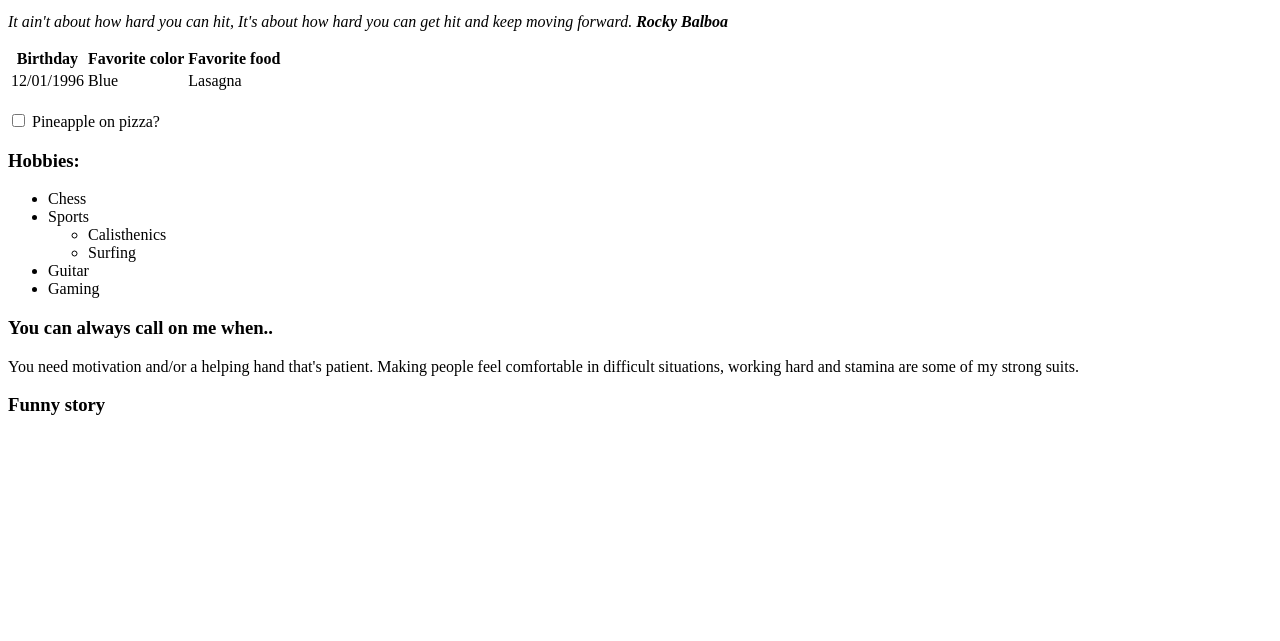
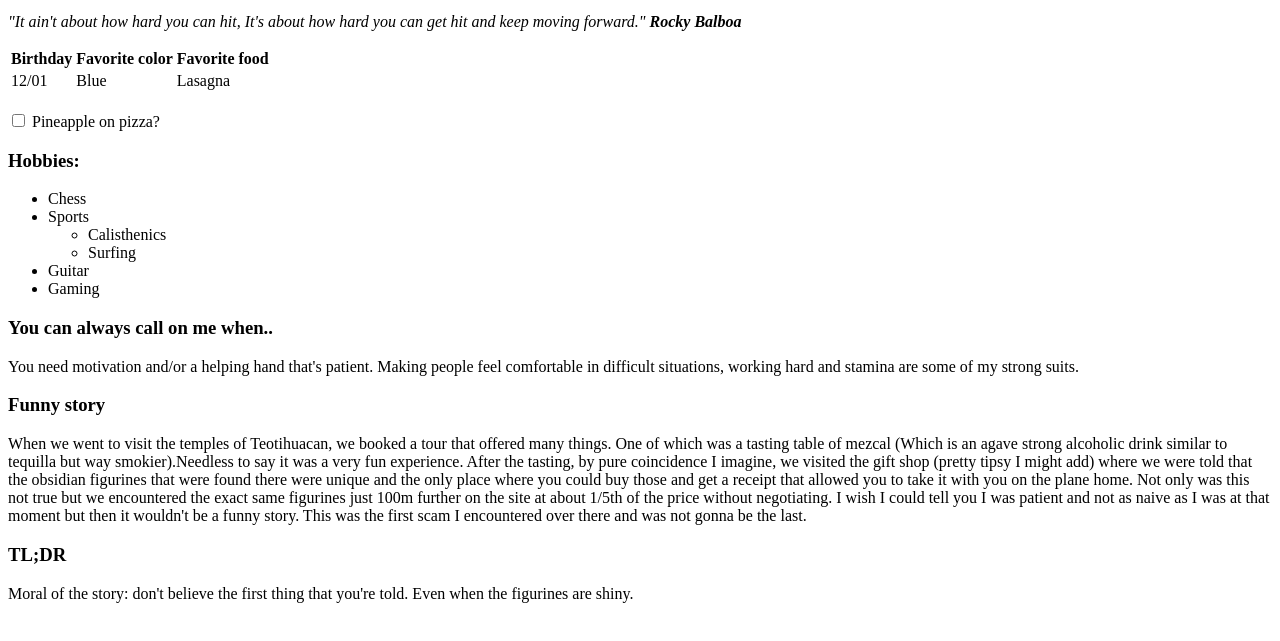
Before and after one commit to Codekmt/Sites, a plain HTML site: page index.html in a window 1280 px wide. Shown: the part 135-776 px from the top of the page. Drawn offline with Linux system fonts and the light colour scheme.

Commit message:
Added story

```diff
--- a/index.html
+++ b/index.html
@@ -11,7 +11,7 @@
     </header>
     <p>Always looking for the next challenge!</p>
     <img src="file:///C:/Users/becod/Downloads/Surfing_Dude.jpg" alt="Nostalgia about surfing" style="width:412px;height:512px">
-    <p><em>It ain't about how hard you can hit, It's about how hard you can get hit and keep moving forward. <strong>Rocky Balboa</strong></em></p>
+    <p><em>"It ain't about how hard you can hit, It's about how hard you can get hit and keep moving forward." <strong>Rocky Balboa</strong></em></p>
     <table>
         <tr>
             <th>Birthday</th>
@@ -19,7 +19,7 @@
             <th>Favorite food</th>
         </tr>
         <tr>
-            <td>12/01/1996</td>
+            <td>12/01</td>
             <td>Blue</td>
             <td>Lasagna</td>
         </tr>
@@ -46,7 +46,16 @@
     </header>
     <header>
         <h3>Funny story</h3>
-        <p></p>
+        <p>When we went to visit the temples of Teotihuacan, we booked a tour that offered many things. One of which was a tasting table of mezcal (Which is an agave strong alcoholic drink
+           similar to tequilla but way smokier).Needless to say it was a very fun experience. After the tasting, by pure coincidence I imagine, we visited the gift shop (pretty tipsy I might add) where we were told
+           that the obsidian figurines that were found there were unique and the only place where you could buy those and get a receipt that allowed you to take it with you on the plane home.
+           Not only was this not true but we encountered the exact same figurines just 100m further on the site at about 1/5th of the price without negotiating. I wish I could tell you I was patient and not as naive as I was at
+           that moment but then it wouldn't be a funny story.
+           This was the first scam I encountered over there and was not gonna be the last.</p>
+    </header>
+    <header>
+        <h3>TL;DR</h3>
+        <p>Moral of the story: don't believe the first thing that you're told. Even when the figurines are shiny.</p>
     </header>
 </body>
 </html>
```
